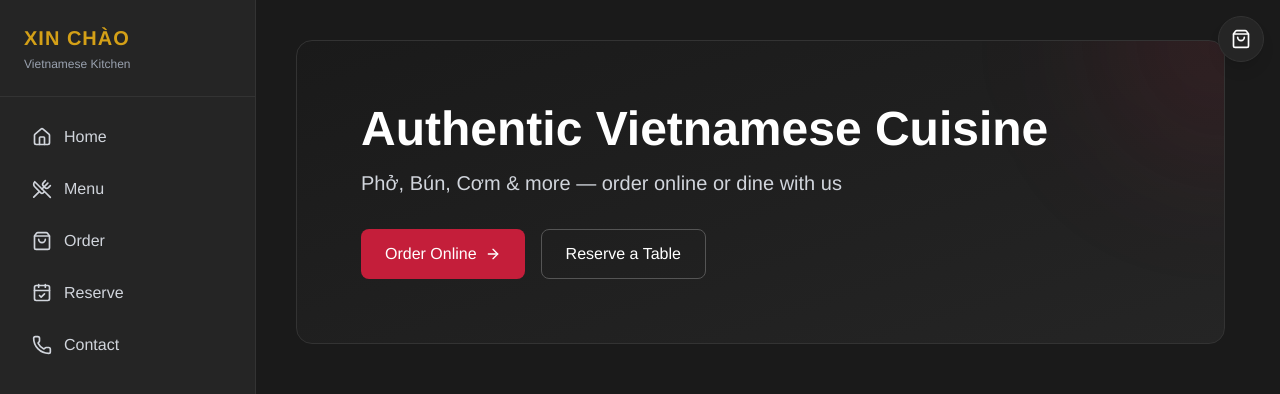
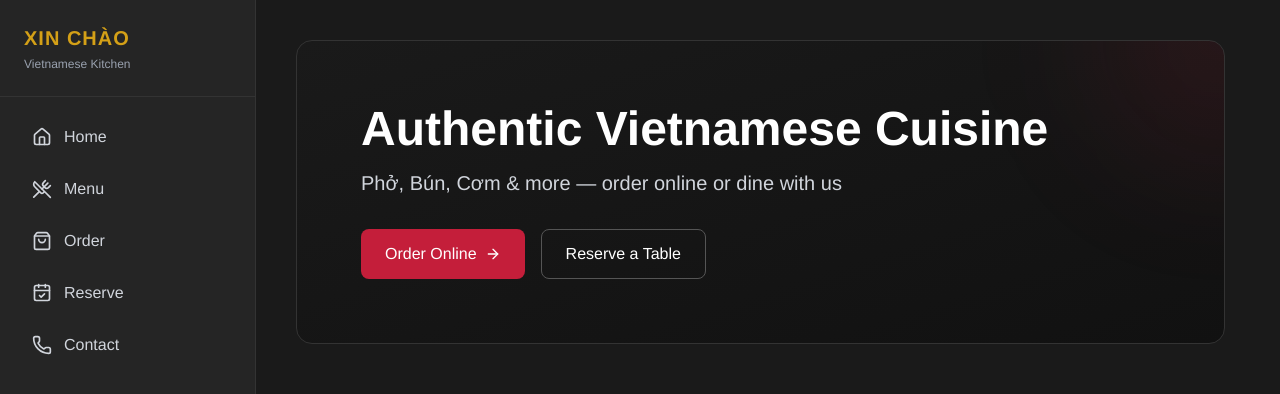
Before and after one commit to LeoAntonNico/xinchao2026, a Next.js app: page /en in a window 1280 px wide. Shown: the top 394 px of the page. Built offline with nearby package versions, Linux system fonts and the light colour scheme; no server answers; the database is empty.

Commit message:
polish: darker hero gradient, cart button bottom-right

```diff
--- a/src/app/[locale]/page.tsx
+++ b/src/app/[locale]/page.tsx
@@ -18,7 +18,7 @@ export default async function HomePage({
 
   return (
     <div className="space-y-16">
-      <section className="relative overflow-hidden rounded-2xl bg-gradient-to-br from-[#1a1a1a] to-[#252525] border border-[#333] p-8 md:p-16">
+      <section className="relative overflow-hidden rounded-2xl bg-gradient-to-br from-[#1a1a1a] to-[#111111] border border-[#333] p-8 md:p-16">
         <div className="absolute top-0 right-0 w-64 h-64 bg-[#c41e3a]/10 rounded-full blur-3xl -translate-y-1/2 translate-x-1/2" />
         <h1 className="text-3xl md:text-5xl font-bold text-white mb-4 relative z-10">
           {t("hero.title")}
--- a/src/app/admin/login/page.tsx
+++ b/src/app/admin/login/page.tsx
@@ -1,4 +1,5 @@
 "use client";
+
 import { signIn } from "next-auth/react";
 import { useState } from "react";
 import { Lock } from "lucide-react";
--- a/src/components/CartButton.tsx
+++ b/src/components/CartButton.tsx
@@ -6,11 +6,12 @@ import { useCart } from "./CartContext";
 export default function CartButton() {
   const { items, setIsOpen } = useCart();
   const count = items.reduce((s, i) => s + i.quantity, 0);
+  if (items.length === 0) return null;
 
   return (
     <button
       onClick={() => setIsOpen(true)}
-      className="fixed top-4 right-4 z-50 p-3 bg-sidebar border border-border-default rounded-full text-white hover:bg-gray-700 transition-colors shadow-lg"
+      className="fixed bottom-6 right-6 z-50 p-3 bg-sidebar border border-border-default rounded-full text-white hover:bg-gray-700 transition-colors shadow-lg"
       aria-label="Open cart"
     >
       <div className="relative">
```
